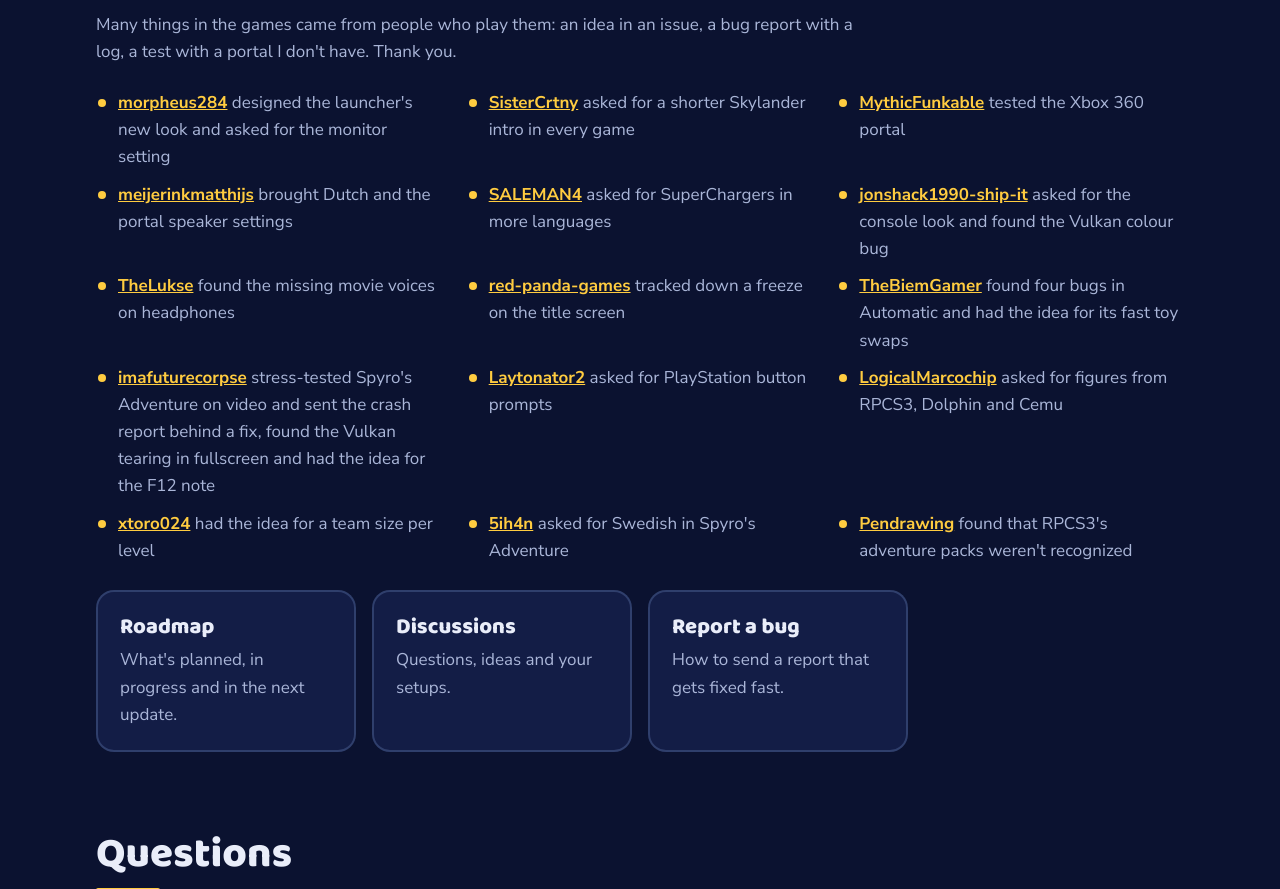
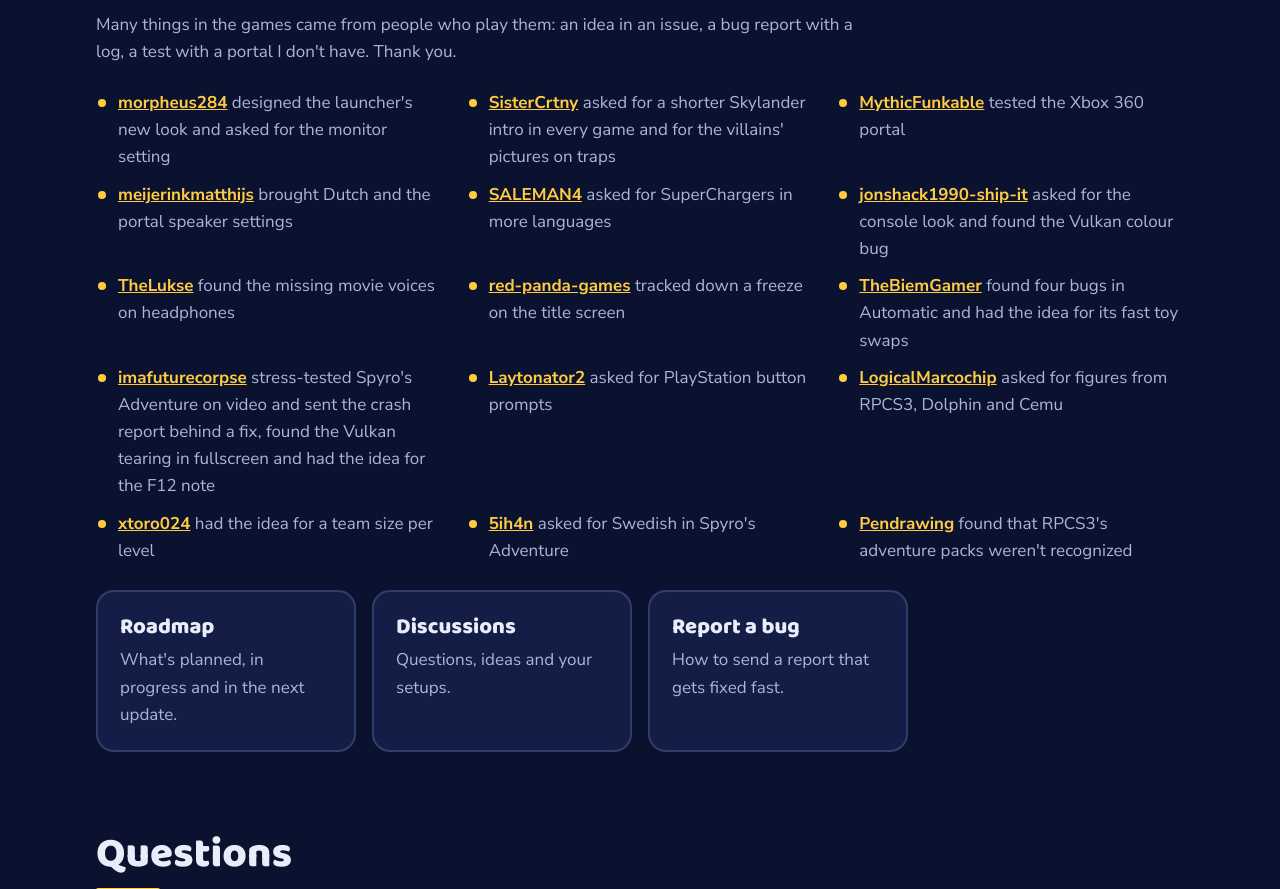
Before and after one commit to tsapZ/tsapZ.github.io, a plain HTML site: page index.html in a window 1280 px wide. Shown: the part 2555-3444 px from the top of the page. Drawn offline with Linux system fonts and the light colour scheme; no server answers.

Commit message:
docs: thanks for the villain pictures on traps

```diff
--- a/index.html
+++ b/index.html
@@ -131,7 +131,7 @@
       <p class="section-lead">Many things in the games came from people who play them: an idea in an issue, a bug report with a log, a test with a portal I don't have. Thank you.</p>
       <ul class="thanks">
         <li><a href="https://github.com/tsapZ/SkylandersCoreOfLight/issues/78">morpheus284</a> designed the launcher's new look and asked for the monitor setting</li>
-        <li><a href="https://github.com/tsapZ/SkylandersCoreOfLight/issues/65">SisterCrtny</a> asked for a shorter Skylander intro in every game</li>
+        <li><a href="https://github.com/tsapZ/SkylandersCoreOfLight/issues/65">SisterCrtny</a> asked for a shorter Skylander intro in every game and for the villains' pictures on traps</li>
         <li><a href="https://github.com/tsapZ/TrapTeamRecomp/issues/22">MythicFunkable</a> tested the Xbox 360 portal</li>
         <li><a href="https://github.com/tsapZ/SkylandersCoreOfLight/issues/68">meijerinkmatthijs</a> brought Dutch and the portal speaker settings</li>
         <li><a href="https://github.com/tsapZ/SkylandersCoreOfLight/issues/77">SALEMAN4</a> asked for SuperChargers in more languages</li>
```
